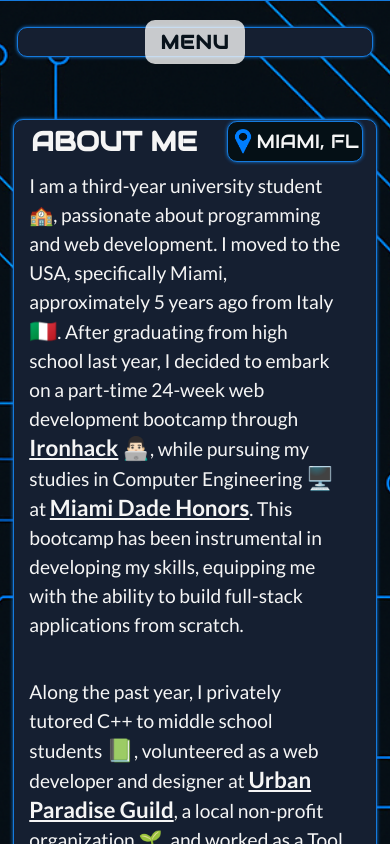
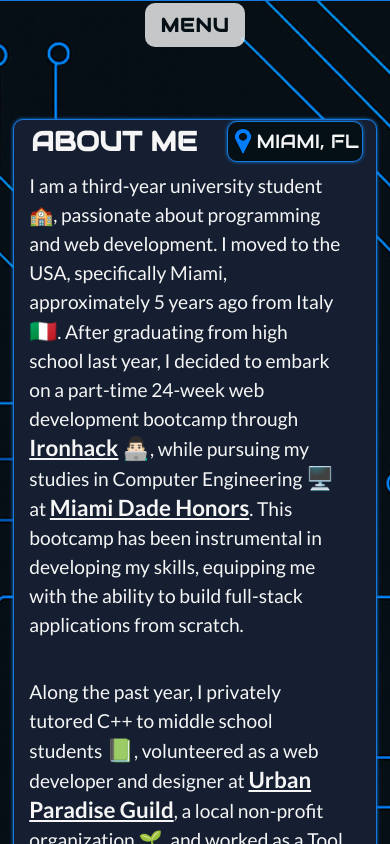
Before and after one commit to alberto-sclocchi/portfolio-website-client, a React (Create React App) app: page / in a window 390 px wide. Shown: the top 844 px of the page. Built offline with nearby package versions, Linux system fonts and the light colour scheme.

Commit message:
fix nav bar responsive design

```diff
--- a/src/App.css
+++ b/src/App.css
@@ -11,6 +11,7 @@
   font-family: 'Lato';
 }
 
+.light-mode-section-nav,
 .light-mode-section-1{
   background-color: #8bbae9;
   color: #151f31;
@@ -24,6 +25,7 @@
   border: 1.5px solid #157add;
 }
 
+.dark-mode-section-nav,
 .dark-mode-section-1{
   background-color: #151f31;
   box-shadow: 0 0 1vw #157add;
@@ -909,6 +911,7 @@ nav{
     display: none;
   }
 
+  .dark-mode-section-nav,
   nav{
     width: 87.6%;
     height: 7vw;
@@ -918,7 +921,9 @@ nav{
     justify-content: start;
     justify-content: center;
     position: absolute;
+    border: none;
   }
+
 
   .navbar-opener{
    display: block;
@@ -972,7 +977,7 @@ nav{
 
   #message-me form,
   .important-info{
-    gap: 3.2vw;
+    row-gap: 4vw;
   }
 
   .social-icon img{
@@ -1072,7 +1077,11 @@ nav{
 
   #message-me form,
   .important-info{
-    gap: 3.7vw;
+    row-gap: 5vw;
+  }
+
+  .result{
+    font-size: 0.8rem;
   }
 
   .form-div input,
--- a/src/components/core/NavBar.jsx
+++ b/src/components/core/NavBar.jsx
@@ -10,7 +10,7 @@ export default function NavBar({ isDarkMode }) {
 
   return (
     <>
-      <nav className={`${isDarkMode ? "dark-mode-section-1" : "light-mode-section-1"}`}>
+      <nav className={`${!!isDarkMode ? "dark-mode-section-nav" : "light-mode-section-nav"}`}>
         <Link className="nav-link" to="#about-me">About Me</Link>
         <Link className="nav-link" to="#projects">Projects</Link>
         <Link className="nav-link" to="#message-me">Message Me</Link>
```
